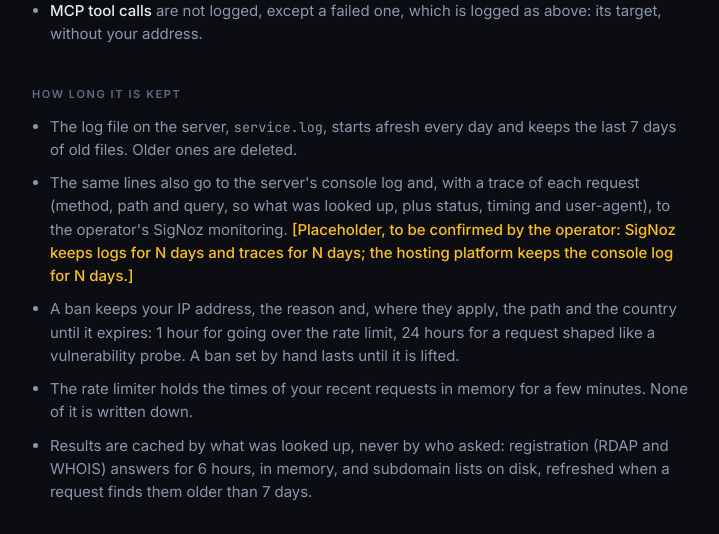
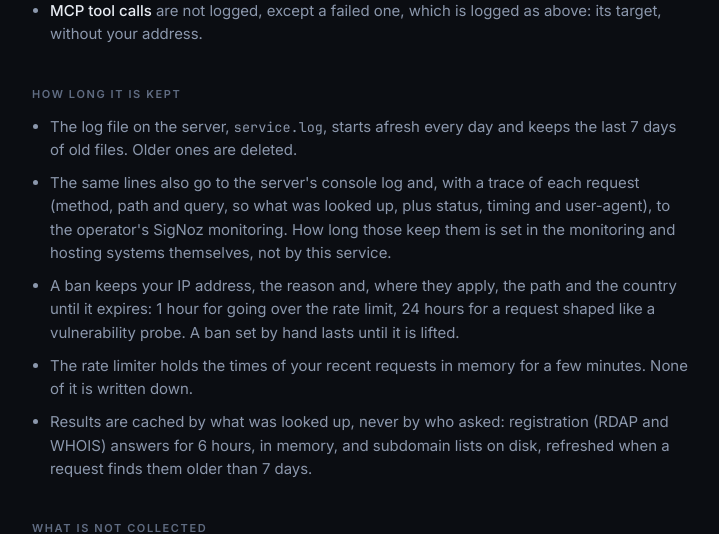
Before and after one commit to 1kko/whatismyip, a FastAPI app: page /privacy in a window 1280 px wide. Shown: the part 497-1031 px from the top of the page, without its empty margins (108-827 px from the left). Run offline with FastAPI, Linux system fonts and the light colour scheme; parts of the project's set-up code (start-up, migrations or seed data) failed here and were passed over; some libraries are stand-ins or nearby versions.

Commit message:
fix(page): no placeholder on the public privacy page
State where log retention is decided instead of shipping a bracketed
"N days" placeholder; the exact figures stay an operator follow-up.

```diff
--- a/static/css/whatismyip.css
+++ b/static/css/whatismyip.css
@@ -684,7 +684,6 @@ table.records--dns td:nth-child(4) {
 .doc strong { color: var(--text-primary); font-weight: 500; }
 .doc code { font-family: var(--font-mono); font-size: 0.9em; }
 .doc a { color: var(--accent); }
-.doc .doc__todo { color: var(--warning); }
 @media (max-width: 900px) {
   .doc { padding-block: 40px 64px; }
   .doc__title { font-size: 24px; }
--- a/templates/privacy.html
+++ b/templates/privacy.html
@@ -43,13 +43,12 @@
         <ul>
             <li>The log file on the server, <code>service.log</code>, starts afresh every day and
                 keeps the last {{ log_retention }} of old files. Older ones are deleted.</li>
-            {# TODO(operator): confirm both retentions, then replace the marked sentence. #}
+            {# Operator: once the SigNoz and container-log retention are confirmed, state them
+               here in days instead of pointing at those systems' own settings. #}
             <li>The same lines also go to the server's console log and, with a trace of each
                 request (method, path and query, so what was looked up, plus status, timing and
-                user-agent), to the operator's SigNoz monitoring.
-                <strong class="doc__todo">[Placeholder, to be confirmed by the operator: SigNoz keeps
-                logs for N days and traces for N days; the hosting platform keeps the console log
-                for N days.]</strong></li>
+                user-agent), to the operator's SigNoz monitoring. How long those keep them is set
+                in the monitoring and hosting systems themselves, not by this service.</li>
             <li>A ban keeps your IP address, the reason and, where they apply, the path and the
                 country until it expires: {{ ban_rate_limit }} for going over the rate limit,
                 {{ ban_suspicious }} for a request shaped like a vulnerability probe. A ban set by
```
